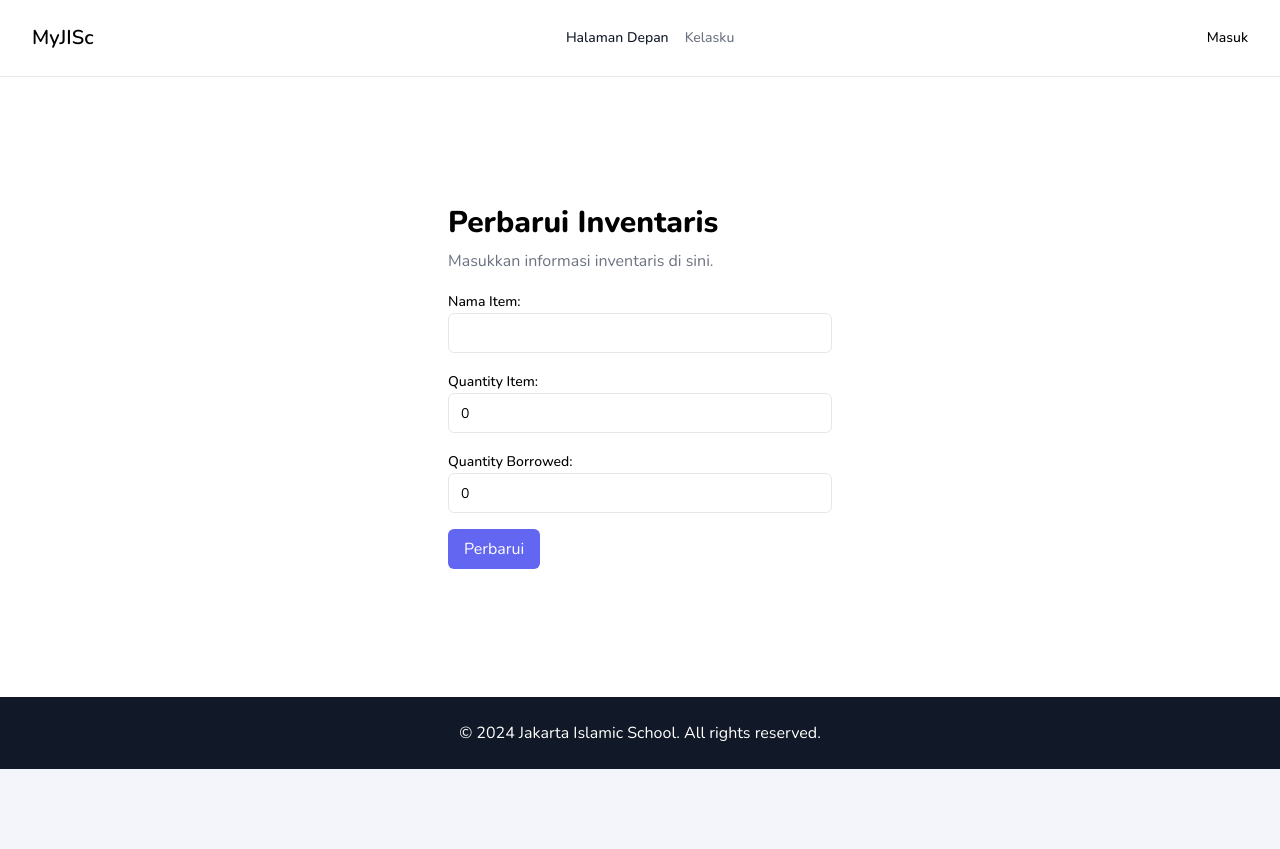
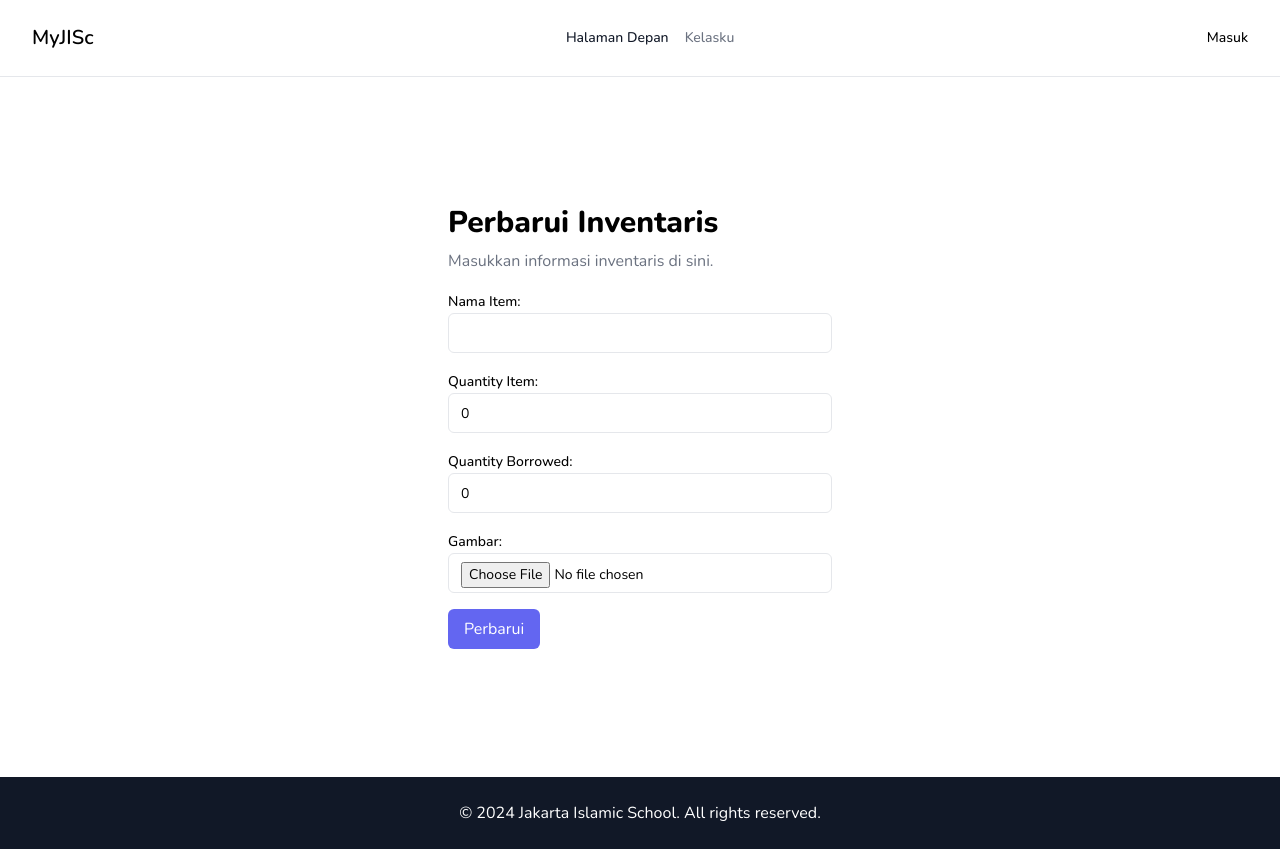
Before and after one commit to KingGedorah/d09-el-yasa-front-end, a Next.js app: page /inventaris/update/1 in a window 1280 px wide. Before the commit the page ends 800 px from the top, so only its background shows below. Built offline with nearby package versions, Linux system fonts and the light colour scheme; no server answers.

Commit message:
fix update inventory

```diff
--- a/src/app/inventaris/update/[idInventaris]/page.js
+++ b/src/app/inventaris/update/[idItem]/page.js
@@ -15,6 +15,7 @@ const UpdateInventoryForm = ({ params }) => {
   const [namaItem, setNamaItem] = useState('');
   const [quantityItem, setQuantityItem] = useState(0);
   const [quantityBorrowed, setQuantityBorrowed] = useState(0);
+  const [imageFile, setImageFile] = useState(null); // Tambah state untuk file gambar
   const [errorPopup, setErrorPopup] = useState(false);
   const [showSuccess, setShowSuccess] = useState(false);
 
@@ -40,11 +41,17 @@ const UpdateInventoryForm = ({ params }) => {
         const response = await InventoryApi.getInventoryById(idItem);
         const { data } = response;
 
-        setNamaItem(data.namaItem);
-        setQuantityItem(data.quantityItem);
-        setQuantityBorrowed(data.quantityBorrowed);
+        setNamaItem(response.namaItem);
+        setQuantityItem(response.quantityItem);
+        setQuantityBorrowed(response.quantityBorrowed);
+
+        console.log(response)
       } catch (error) {
-        console.error('Error:', error.response.data);
+        if (error.response) {
+          console.error('Error:', error.response.data);
+        } else {
+          console.error('Error:', error.message);
+        }
       }
     }
 
@@ -55,18 +62,29 @@ const UpdateInventoryForm = ({ params }) => {
     e.preventDefault();
 
     try {
+      const formData = new FormData();
+      formData.append('namaItem', namaItem);
+      formData.append('quantityItem', quantityItem);
+      formData.append('quantityBorrowed', quantityBorrowed);
+
+      // Tambahkan gambar baru ke FormData jika ada
+      if (imageFile) {
+        formData.append('image', imageFile);
+      }
+
       const response = await axios.put(
         `https://myjisc-inventaris-146c107038ee.herokuapp.com/api/inventory/update/${idItem}`,
+        formData,
         {
-          namaItem,
-          quantityItem,
-          quantityBorrowed,
+          headers: {
+            'Content-Type': 'multipart/form-data',
+          },
         }
       );
       console.log('Response:', response.data);
       setShowSuccess(true);
     } catch (error) {
-      console.error('Error:', error.response.data);
+      console.error('Error:', error.response ? error.response.data : error.message);
     }
   };
 
@@ -129,6 +147,17 @@ const UpdateInventoryForm = ({ params }) => {
                 className="h-10 w-full rounded-md border bg-white px-3 py-2 text-sm placeholder-gray-400 focus:outline-none focus:ring-2 focus:ring-indigo-500"
               />
             </div>
+            <div className="mb-4">
+              <label htmlFor="image" className="inline-block text-sm font-medium">
+                Gambar:
+              </label>
+              <input
+                type="file"
+                id="image"
+                onChange={(e) => setImageFile(e.target.files[0])}
+                className="h-10 w-full rounded-md border bg-white px-3 py-2 text-sm placeholder-gray-400 focus:outline-none focus:ring-2 focus:ring-indigo-500"
+              />
+            </div>
             <button
               type="submit"
               className="bg-indigo-500 text-white px-4 py-2 rounded-md hover:bg-indigo-600 focus:outline-none focus:bg-indigo-600"
```
